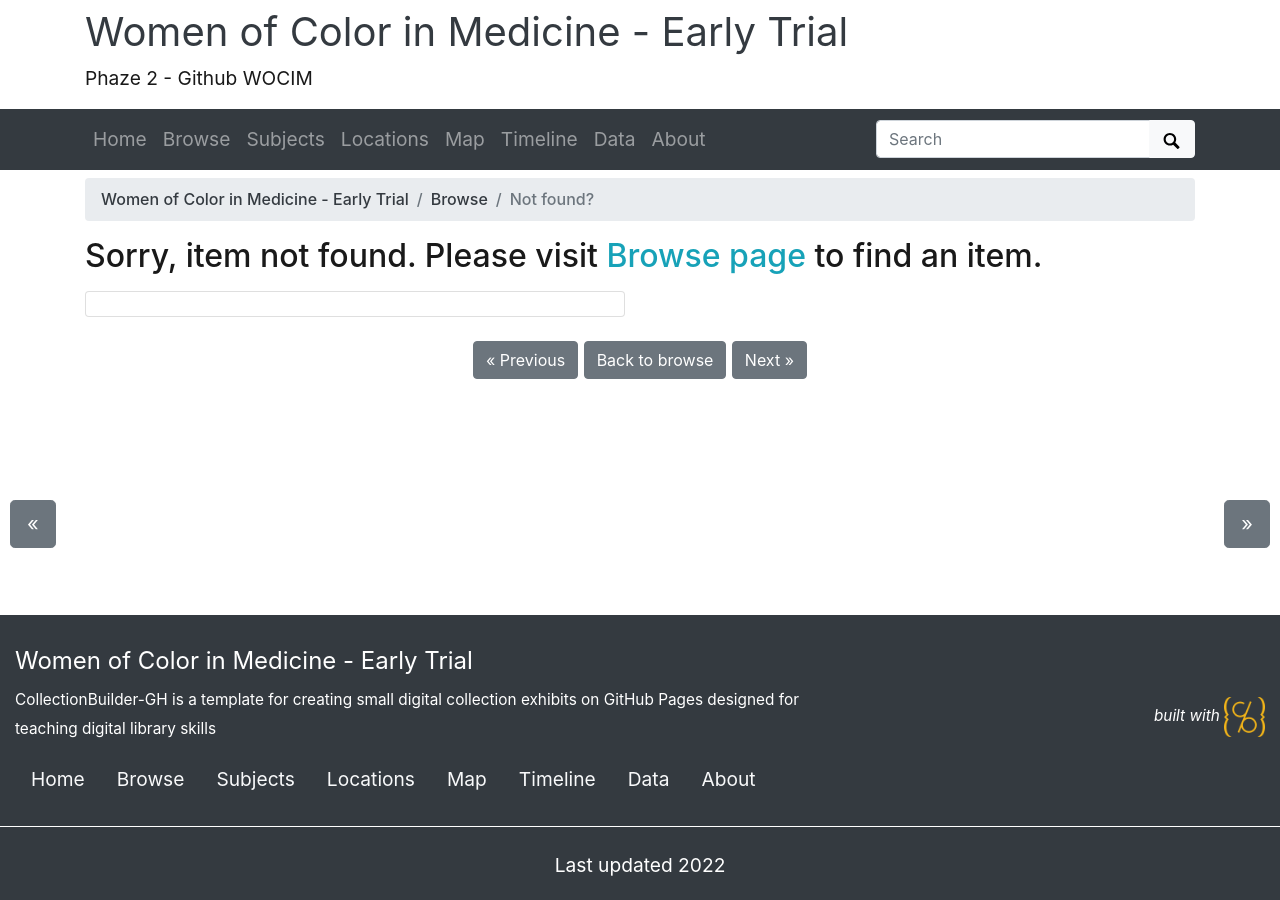
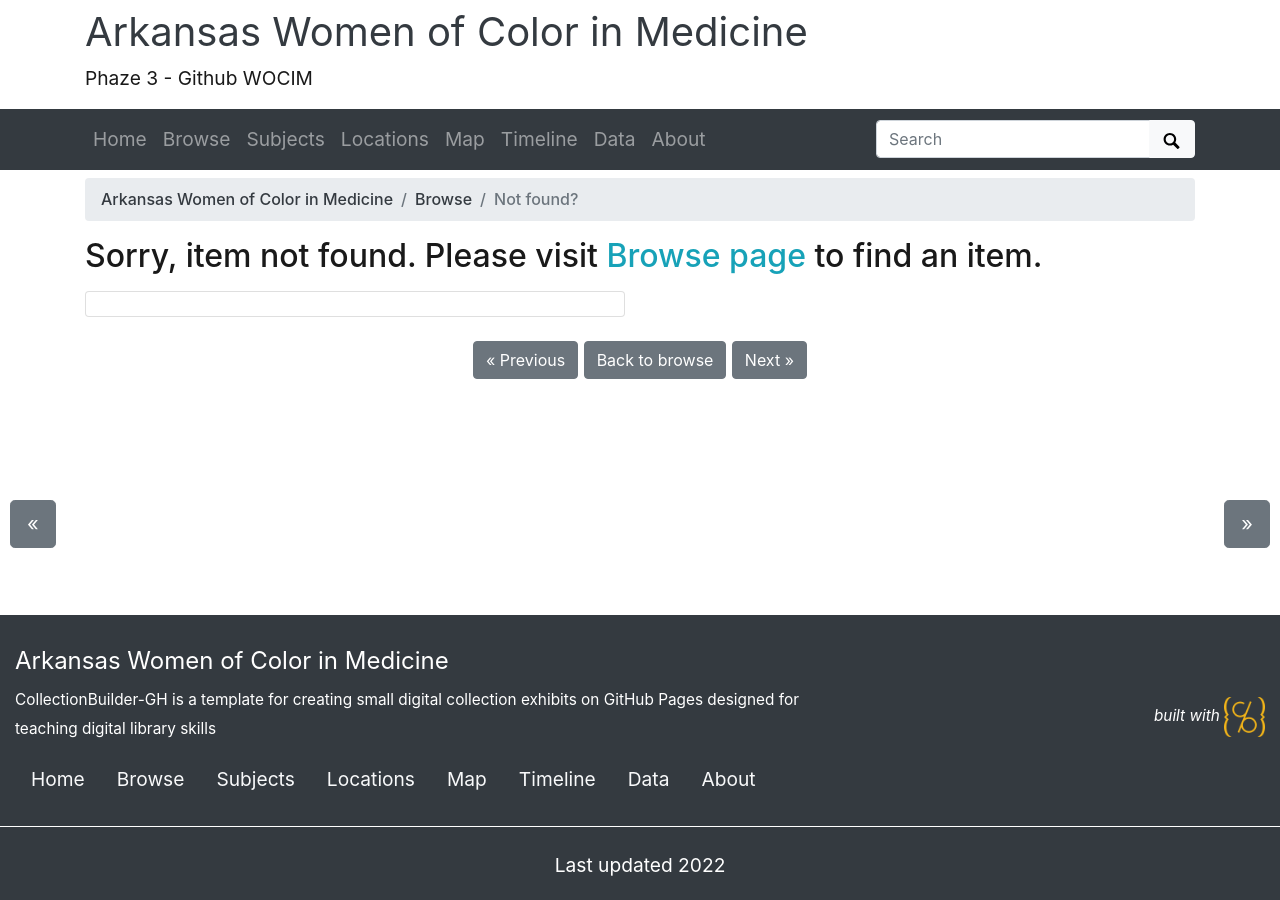
Before and after one commit to Starkad2/Wocim-GH2, a Jekyll site: the page built from pages/item.md, in a window 1280 px wide. Built offline with Jekyll 4.4.1, drawn with Linux system fonts in a browser that asks for light colours.

Commit message:
Update _config.yml

```diff
--- a/_config.yml
+++ b/_config.yml
@@ -20,9 +20,9 @@ source-code: https://github.com/Starkad2/Wocim_GH2
 # SITE SETTINGS
 #
 # title of site appears in banner
-title: Women of Color in Medicine - Early Trial
+title: Arkansas Women of Color in Medicine
 # tagline, a short phrase that will appear throughout the site in the top banner
-tagline: Phaze 2 - Github WOCIM
+tagline: Phaze 3 - Github WOCIM
 # description appears in meta tags and other locations
 # this description might appear in search result lists, keep around 160 characters max
 description: "CollectionBuilder-GH is a template for creating small digital collection exhibits on GitHub Pages designed for teaching digital library skills"
```
